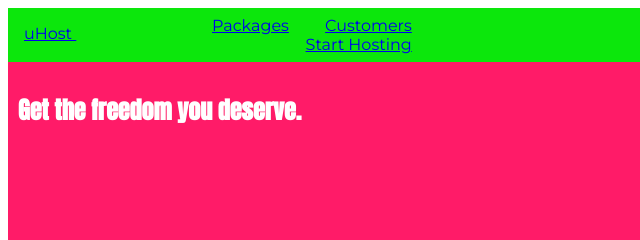
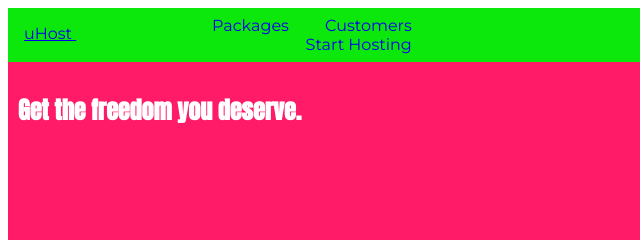
Before and after one commit to DeepaSekhar/CSS-Udemy, a plain HTML site: page MainCSS/index.html in a window 1280 px wide. Shown: the top 240 px of the page, 0-640 px from the left. Drawn offline with Linux system fonts and the light colour scheme.

Commit message:
styling anchor tag

```diff
--- a/MainCSS/main.css
+++ b/MainCSS/main.css
@@ -58,3 +58,7 @@ h1 {
   display: inline-block;
   margin: 0 16px;
 }
+/* styling anchor tag */
+.main-nav_item a {
+  text-decoration: none;
+}
```
